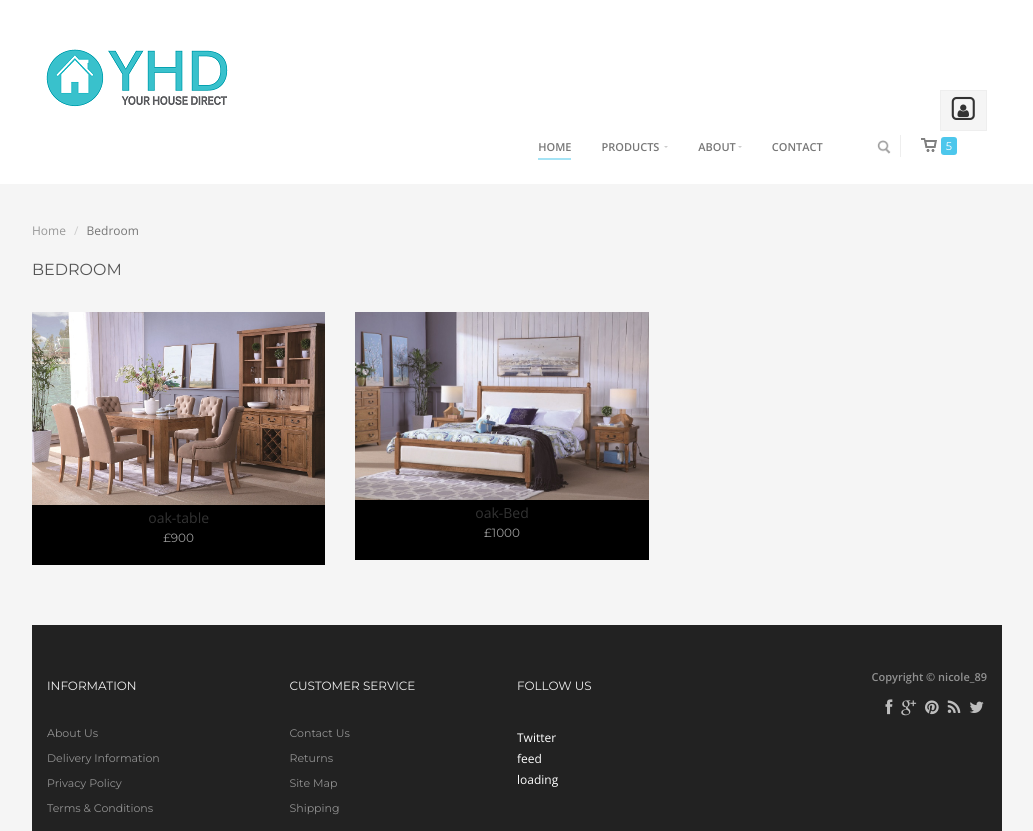
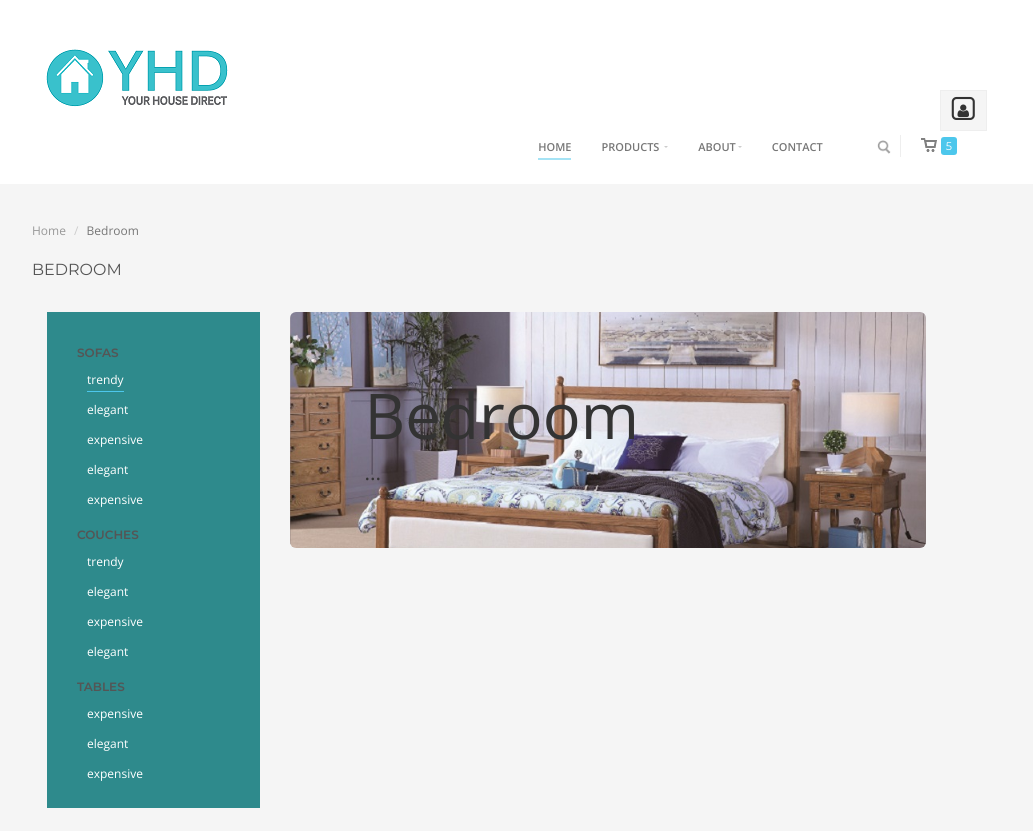
Before and after one commit to CodeoGenic/Y0UR-H0M3-61R3CT-C09, a plain HTML site: page Bedroom.html in a window 1280 px wide. Shown: the top 831 px of the page, without its empty margins (138-1171 px from the left). Drawn offline with nearby package versions, Linux system fonts and the light colour scheme; a script that the page names is missing.

Commit message:
bedroom page changed

```diff
--- a/Bedroom.html
+++ b/Bedroom.html
@@ -176,16 +176,63 @@
 		</div>
 
 
-		<div class="row">
-			<div class="myProducts" id="myProducts">
-			</div>
 
-			<div class="myProducts">
-			</div>
+		<div class="container">
+<div class="row">
+				<div class="col-md-3 left-menu">
+					<div class="">
+						<h3>Sofas</h3>
+						<ul>
+							<li class="active"><a href="Bedroom.html">trendy</a></li>
+							<li><a href="Bedroom.html">elegant</a></li>
+							<li><a href="Bedroom.html">expensive</a></li>
+							<li><a href="Bedroom.html">elegant</a></li>
+							<li><a href="Bedroom.html">expensive</a></li>
+						</ul>
 
-			<div class="myProducts">
-			</div>
+						<h3>Couches</h3>
+						<ul>
+							<li><a href="Bedroom.html">trendy</a></li>
+							<li><a href="Bedroom.html">elegant</a></li>
+							<li><a href="Bedroom.html">expensive</a></li>
+							<li><a href="Bedroom.html">elegant</a></li>
+						</ul>
+
+						<h3>Tables</h3>
+						<ul>
+							<li><a href="Bedroom.html">expensive</a></li>
+							<li><a href="Bedroom.html">elegant</a></li>
+							<li><a href="Bedroom.html">expensive</a></li>
+						</ul>
+					</div>
+					</div>
+
+        <div class="row ">
+			<div class="col-md-8">
+
+				<div class="jumbotron">
+					<div class="container">
+						<h1>Bedroom </h1>
+						<p>...</p>
+					</div>
+				</div>
+				</div>
+	    </div>
+
+</div>
 		</div>
+
+
+		<!--<div class="row">-->
+			<!--<div class="myProducts" id="myProducts">-->
+			<!--</div>-->
+
+			<!--<div class="myProducts">-->
+			<!--</div>-->
+
+			<!--<div class="myProducts">-->
+			<!--</div>-->
+		<!--</div>-->
 
 
 
--- a/css/style.css
+++ b/css/style.css
@@ -45,6 +45,15 @@ body
 }
 /*the code above removes text selection for most browsers*/
 
+.jumbotron {
+	position: relative;
+	background: #000 url("../image/Bedroom.jpg") center center;
+	width: 100%;
+	height: 100%;
+	background-size: cover;
+	overflow: hidden;
+}
+
 
 p1{
 	font-size: 15px;
```
